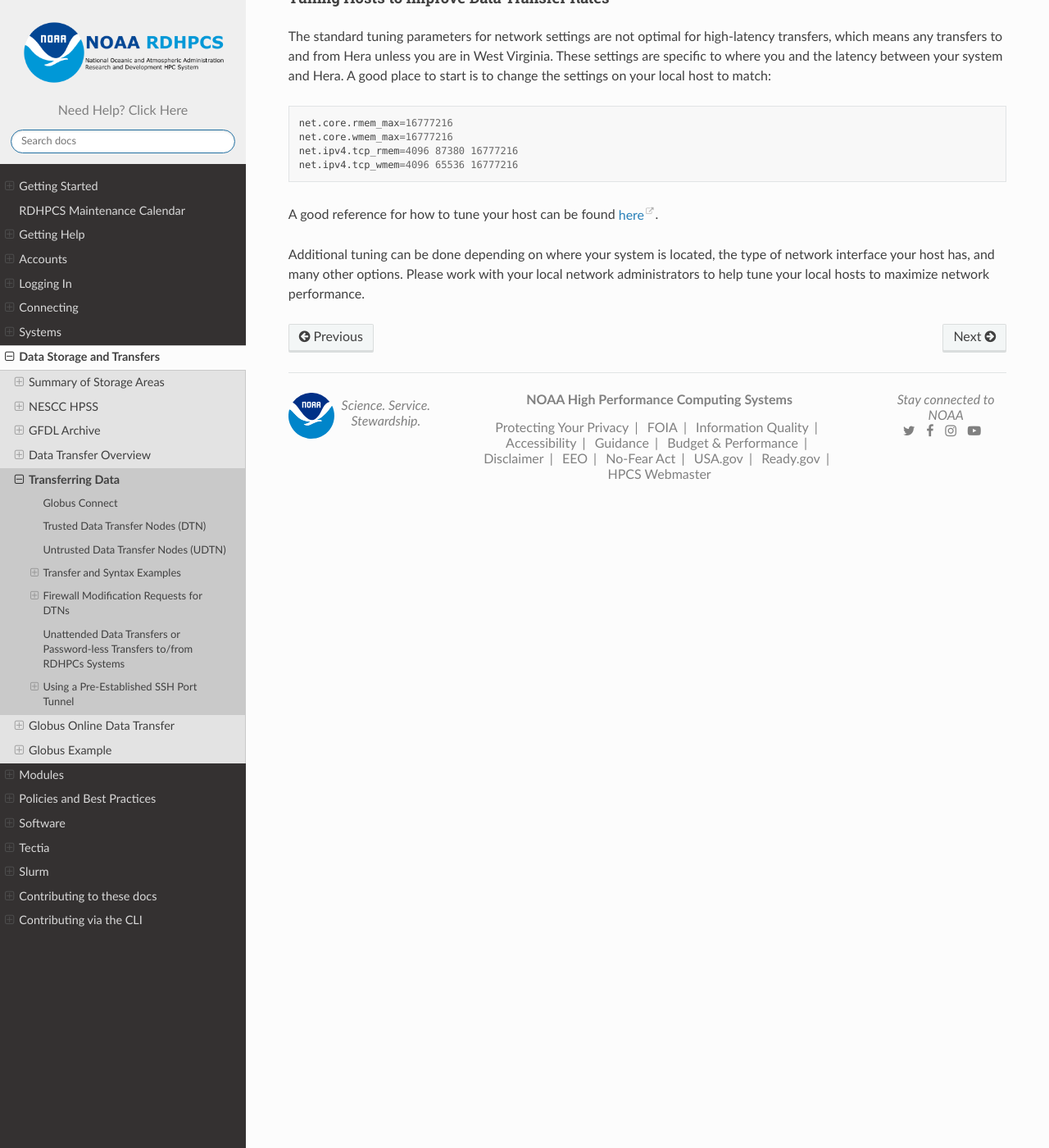
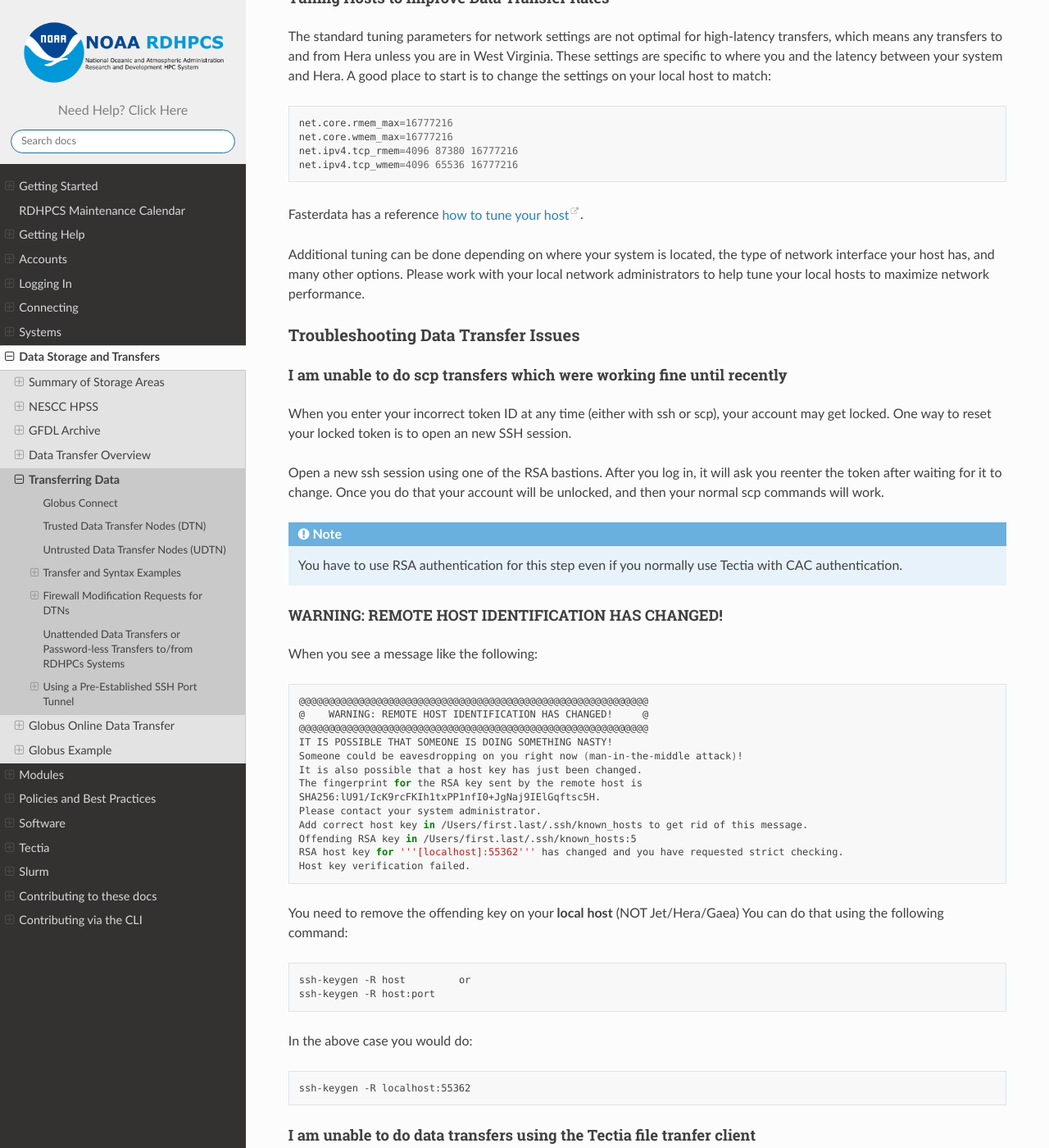
Before and after one commit to NOAA-RDHPCS/noaa-rdhpcs.github.io, a Sphinx documentation site: the page built from source/data/transferring_data.rst, in a window 1280 px wide and 1400 px high, scrolled down 14161 px. Shown: the whole window at 82% size. Built offline with Sphinx 7.4.7 and the Read the Docs theme 2.0.0, drawn with Linux system fonts in a browser that asks for light colours; some of the changed text lies outside the part shown.

```diff
--- a/source/data/transferring_data.rst
+++ b/source/data/transferring_data.rst
@@ -669,9 +669,92 @@ start is to change the settings on your local host to match:
     net.ipv4.tcp_rmem=4096 87380 16777216
     net.ipv4.tcp_wmem=4096 65536 16777216
 
-A good reference for how to tune your host can be found `here <http://fasterdata.es.net/host-tuning/>`_.
+Fasterdata has a reference `how to tune your host <http://fasterdata.es.net/host-tuning/>`_.
 
 Additional tuning can be done depending on where your system is
 located, the type of network interface your host has, and many other
 options. Please work with your local network administrators to help
 tune your local hosts to maximize network performance.
+
+Troubleshooting Data Transfer Issues
+------------------------------------
+
+I am unable to do scp transfers which were working fine until recently
+^^^^^^^^^^^^^^^^^^^^^^^^^^^^^^^^^^^^^^^^^^^^^^^^^^^^^^^^^^^^^^^^^^^^^^
+
+When you enter your incorrect token ID at any time (either with ssh or
+scp), your account may get locked. One way to reset your locked token
+is to open an new SSH session.
+
+Open a new ssh session using one of the RSA bastions.
+After you log in, it will ask you  reenter the token after waiting for
+it to change. Once you do that your account will be unlocked, and then
+your normal scp commands will work.
+
+.. note::
+
+  You have to use RSA authentication for this step
+  even if you normally use Tectia with CAC authentication.
+
+WARNING: REMOTE HOST IDENTIFICATION HAS CHANGED!
+^^^^^^^^^^^^^^^^^^^^^^^^^^^^^^^^^^^^^^^^^^^^^^^^
+
+When you see a message like the following:
+
+.. code-block:: shell
+
+    @@@@@@@@@@@@@@@@@@@@@@@@@@@@@@@@@@@@@@@@@@@@@@@@@@@@@@@@@@@
+    @    WARNING: REMOTE HOST IDENTIFICATION HAS CHANGED!     @
+    @@@@@@@@@@@@@@@@@@@@@@@@@@@@@@@@@@@@@@@@@@@@@@@@@@@@@@@@@@@
+    IT IS POSSIBLE THAT SOMEONE IS DOING SOMETHING NASTY!
+    Someone could be eavesdropping on you right now (man-in-the-middle attack)!
+    It is also possible that a host key has just been changed.
+    The fingerprint for the RSA key sent by the remote host is
+    SHA256:lU91/IcK9rcFKIh1txPP1nfI0+JgNaj9IElGqftsc5H.
+    Please contact your system administrator.
+    Add correct host key in /Users/first.last/.ssh/known_hosts to get rid of this message.
+    Offending RSA key in /Users/first.last/.ssh/known_hosts:5
+    RSA host key for '''[localhost]:55362''' has changed and you have requested strict checking.
+    Host key verification failed.
+
+You need to remove the offending key on your **local host** (NOT Jet/Hera/Gaea)
+You can do that using the following command:
+
+.. code-block:: shell
+
+    ssh-keygen -R host         or
+    ssh-keygen -R host:port
+
+In the above case  you would do:
+
+.. code-block:: shell
+
+    ssh-keygen -R localhost:55362
+
+I am unable to do data transfers using the Tectia file tranfer client
+^^^^^^^^^^^^^^^^^^^^^^^^^^^^^^^^^^^^^^^^^^^^^^^^^^^^^^^^^^^^^^^^^^^^^
+
+Please keep in mind that when using the Tectia software, it is only
+the ssh client that should be used for interactive logins. For all
+other activities, such as file transfers, remote desktop clients, etc.
+you should be using your regular scp clients with your RSA token
+authenication:
+
+* Typically WinSCP for windows users
+* Typically scp for non-Windows users
+
+So please do not use the Tectia file transfer plans at all! Whether
+you are using the DTN (Data Transfer Nodes) or the port tunneling
+method please use the file transfer methods mentioned above and use
+RSA token for authentication (and not CAC authentication).
+
+.. code-block:: shell
+
+    ssh-keygen -R host         or
+    ssh-keygen -R host:port
+
+In the above example you would do:
+
+.. code-block:: shell
+
+    ssh-keygen -R localhost:55362
--- a/source/software/index.rst
+++ b/source/software/index.rst
@@ -8,4 +8,9 @@ Software
    :maxdepth: 2
 
    python/index
+<<<<<<< Updated upstream
    x2go
+=======
+   rocoto/index
+
+>>>>>>> Stashed changes
```
Also changed, not shown: source/getting_started/index.rst (+0 -19 lines).
